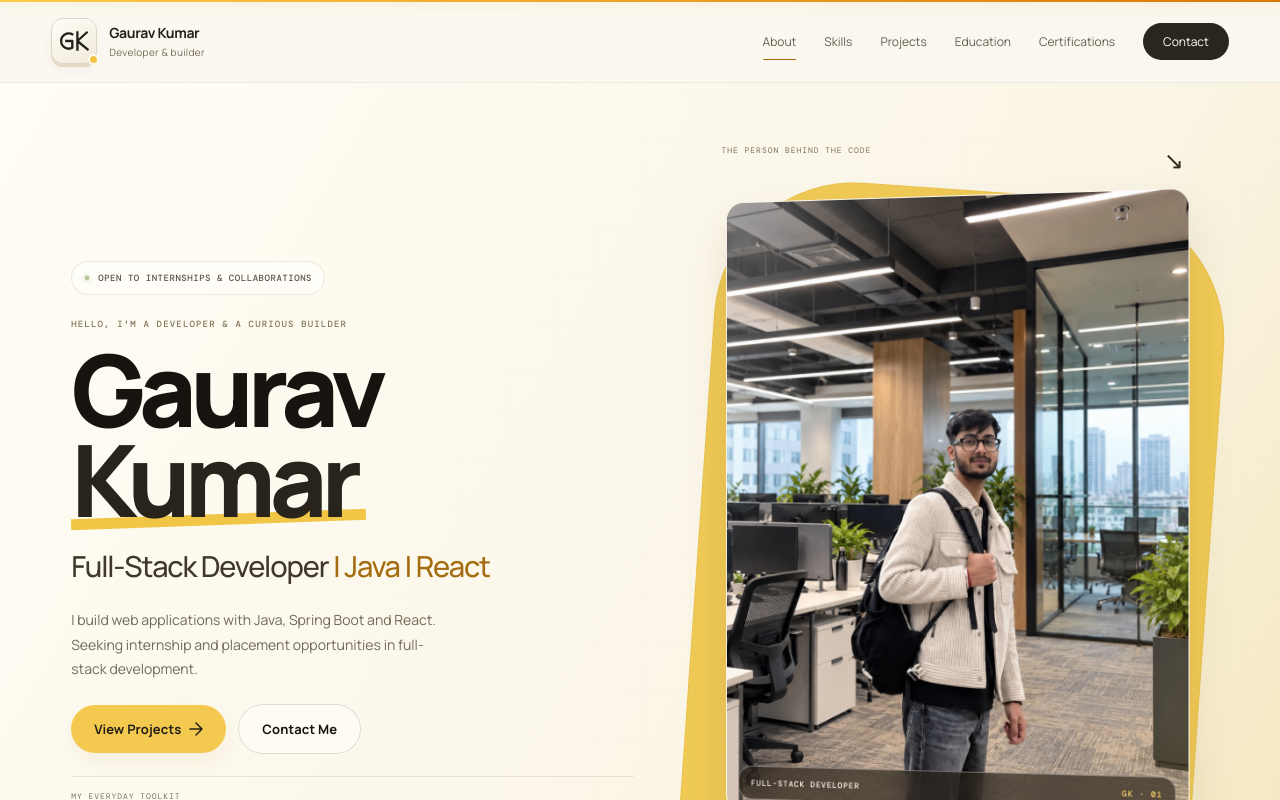
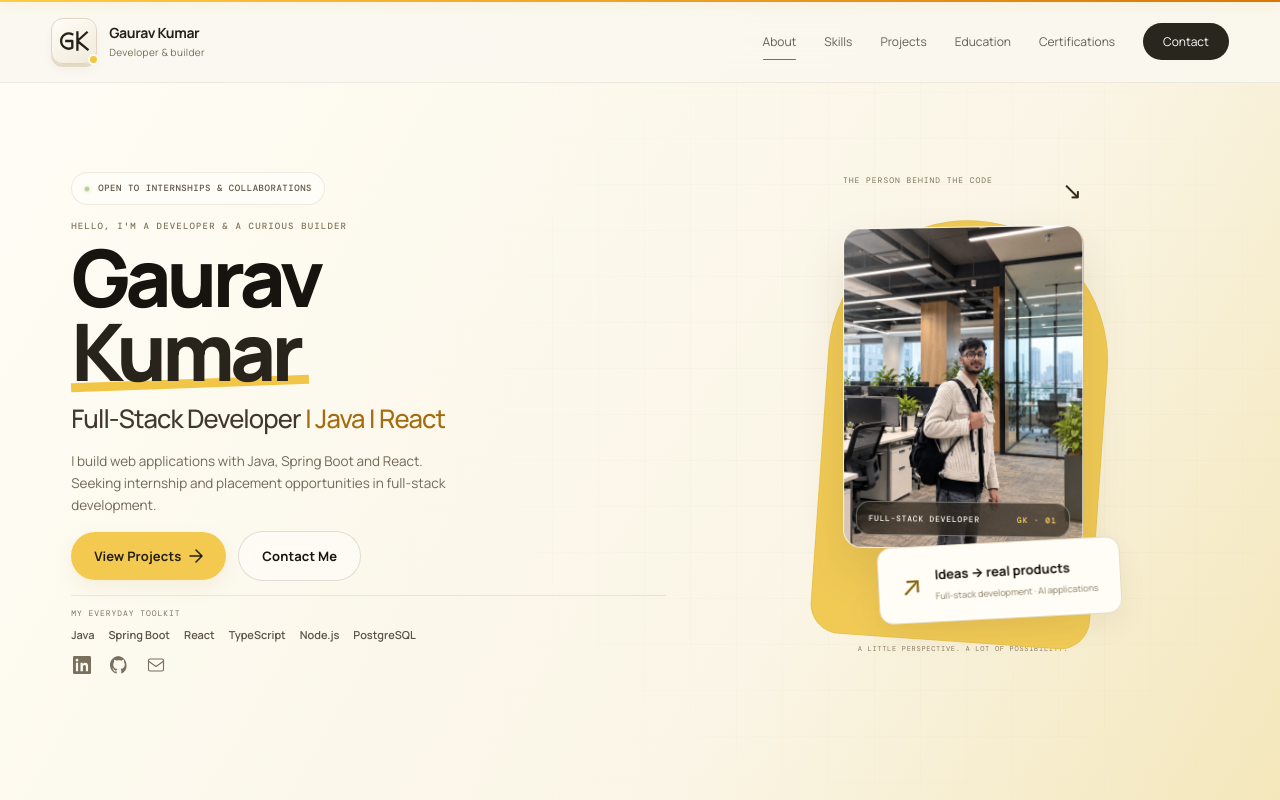
Before and after one commit to GA773/Portfolio, a React (Vite) app: page / in a window 1280 px wide. Shown: the top 800 px of the page. Built offline with nearby package versions, Linux system fonts and the light colour scheme.

Commit message:
fix(hero): resolve viewport clipping and fix social icons layout

```diff
--- a/src/Refinement.css
+++ b/src/Refinement.css
@@ -13,24 +13,25 @@ body::before { display:none; }
 .hero { min-height:0; background:linear-gradient(120deg,#fffdf6 0%,#faf5e6 65%,#f4e7bb 100%); }
 .hero::before { opacity:.65; background-size:46px 46px; }
 .hero__vignette { display:none; }
-.hero__content { min-height:0; padding-top:145px; padding-bottom:90px; display:grid; grid-template-columns:1.1fr 1fr; gap:clamp(28px,5vw,80px); align-items:center; }
-.hero__text { position:relative; z-index:4; gap:22px; min-width:0; }
-.hero__badge { font-size:9px; letter-spacing:.06em; padding:9px 12px; border-color:#84764f25; background:#fffdf7; }
+.hero__content { min-height:100dvh; padding-top:clamp(80px,10vh,100px); padding-bottom:clamp(28px,4vh,42px); display:grid; grid-template-columns:1.15fr 0.95fr; gap:clamp(24px,4vw,60px); align-items:center; box-sizing:border-box; }
+.hero__text { position:relative; z-index:4; gap:clamp(12px,1.8vh,18px); min-width:0; }
+.hero__badge { font-size:9px; letter-spacing:.06em; padding:8px 12px; border-color:#84764f25; background:#fffdf7; }
 .hero__badge-dot { background:#779844; box-shadow:0 0 0 4px #77984414; }
-.hero__eyebrow { font:500 9px/1.6 var(--font-mono); letter-spacing:.13em; color:#82765b; margin-bottom:-10px; }
-.hero__name { font-size:clamp(64px,7.8vw,104px); line-height:.91; letter-spacing:-.065em; }
+.hero__eyebrow { font:500 9px/1.6 var(--font-mono); letter-spacing:.13em; color:#82765b; margin-bottom:-8px; }
+.hero__name { font-size:clamp(52px,6.2vw,86px); line-height:.93; letter-spacing:-.06em; }
 .hero__name-line--outline { color:#28241b; -webkit-text-stroke:0; transform:none; position:relative; width:fit-content; }
 .hero__name-line--outline::after { content:''; position:absolute; bottom:0; height:12%; left:0; right:-10px; background:#f1c647; z-index:-1; transform:rotate(-2deg); }
-.hero__role { border:0; padding:0; font-size:clamp(20px,2.3vw,29px); font-weight:500; line-height:1.35; letter-spacing:-.04em; }
+.hero__role { border:0; padding:0; font-size:clamp(18px,2vw,26px); font-weight:500; line-height:1.3; letter-spacing:-.035em; }
 .hero__role .hero__role-emphasis { margin:0; color:#a46c0e; }
-.hero__tagline { font-size:14px; line-height:1.75; max-width:370px; font-weight:400; color:#716958; }
-.hero__socials { position:absolute; bottom:-38px; left:0; gap:15px; }
-.hero__socials .btn-icon { border:0; padding:0; color:#79705e; display:inline-flex; align-items:center; justify-content:center; transition:color var(--transition-base), transform var(--transition-base); }
-.hero__socials .btn-icon:hover { color:var(--color-text-primary); transform:translateY(-1px); }
-.hero__stack-note { display:flex; gap:12px; align-items:center; flex-wrap:wrap; padding-top:14px; border-top:1px solid #3c321f19; font-size:10px; }
+.hero__tagline { font-size:13.5px; line-height:1.65; max-width:400px; font-weight:400; color:#716958; }
+.hero__stack-note { display:flex; flex-direction:column; gap:8px; padding-top:12px; border-top:1px solid #3c321f19; font-size:10px; }
 .hero__stack-note > span { width:100%; font:400 8px var(--font-mono); letter-spacing:.12em; color:#7d745f; }
-.hero__stack-note strong { font-weight:600; color:#5b5447; }
-.hero__visual { position:relative; min-width:0; padding:0 24px 25px; }
+.hero__stack-tags { display:flex; gap:10px 14px; align-items:center; flex-wrap:wrap; }
+.hero__stack-tags strong { font-weight:600; color:#5b5447; font-size:11px; }
+.hero__socials { position:static; display:flex; align-items:center; gap:15px; margin-top:2px; }
+.hero__socials .btn-icon { border:0; padding:2px; color:#79705e; display:inline-flex; align-items:center; justify-content:center; cursor:pointer; transition:color var(--transition-base), transform var(--transition-base); }
+.hero__socials .btn-icon:hover { color:var(--color-text-primary); transform:translateY(-2px); }
+.hero__visual { position:relative; min-width:0; max-width:min(100%,380px); padding:0 20px 20px; margin-inline:auto; }
 .hero__visual::before { content:''; position:absolute; inset:45px 0 30px; background:#f0ca55; border-radius:140px 140px 30px 30px; transform:rotate(4deg); box-shadow:inset 0 0 0 1px #bb913521; }
 .hero__visual-label { display:flex; justify-content:space-between; position:relative; font:400 8px var(--font-mono); letter-spacing:.12em; color:#7c7159; margin-bottom:22px; }
 .hero__visual-label span:last-child { font-size:24px; color:#322b1e; }
@@ -118,8 +119,8 @@ body::before { display:none; }
   .hero__visual-label { margin-bottom:12px; }
   .hero__visual-note { margin-right:-18px; margin-left:15px; }
   .hero__ctas { flex-direction:row; gap:10px; }
-  .hero__socials { display:none; }
-  .hero__stack-note { gap:15px; }
+  .hero__socials { display:flex; gap:14px; margin-top:4px; }
+  .hero__stack-note { gap:12px; }
   .hero__stack-note > span { width:auto; }
   .craft-ribbon { justify-content:center; font-size:8px; gap:12px; padding:18px; }
   .craft-ribbon span:last-child,.craft-ribbon i:last-of-type { display:none; }
--- a/src/components/Hero/Hero.css
+++ b/src/components/Hero/Hero.css
@@ -4,7 +4,7 @@
   min-height: 100dvh;
   display: flex;
   align-items: center;
-  overflow: hidden;
+  overflow-x: clip;
   background: radial-gradient(circle at 72% 48%, rgba(255,191,42,.28), transparent 35%), linear-gradient(135deg,#fffdf8 0%,#f3ead9 100%);
 }
 
--- a/src/components/Hero/Hero.tsx
+++ b/src/components/Hero/Hero.tsx
@@ -76,8 +76,17 @@ export function Hero() {
             </button>
           </motion.div>
 
+          {/* Everyday toolkit & socials */}
+          <motion.div variants={fadeUp} className="hero__stack-note">
+            <span>MY EVERYDAY TOOLKIT</span>
+            <div className="hero__stack-tags">
+              {['Java', 'Spring Boot', 'React', 'TypeScript', 'Node.js', 'PostgreSQL'].map((name) => (
+                <strong key={name}>{name}</strong>
+              ))}
+            </div>
+
             {/* Social links */}
-          <motion.div variants={fadeUp} className="hero__socials">
+            <div className="hero__socials">
               <a
                 href={LINKEDIN_URL}
                 target="_blank"
@@ -110,8 +119,8 @@ export function Hero() {
                   <path d="m2 7 10 7 10-7"/>
                 </svg>
               </a>
+            </div>
           </motion.div>
-          <div className="hero__stack-note"><span>MY EVERYDAY TOOLKIT</span>{['Java', 'Spring Boot', 'React', 'TypeScript', 'Node.js', 'PostgreSQL'].map((name) => <strong key={name}>{name}</strong>)}</div>
         </motion.div>
 
         <div className="hero__visual">
```
Lines whose indentation alone changed are shown as unchanged.
